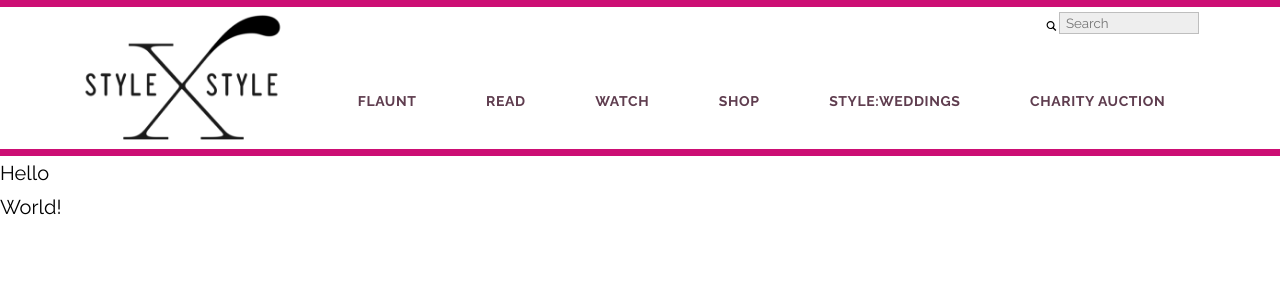
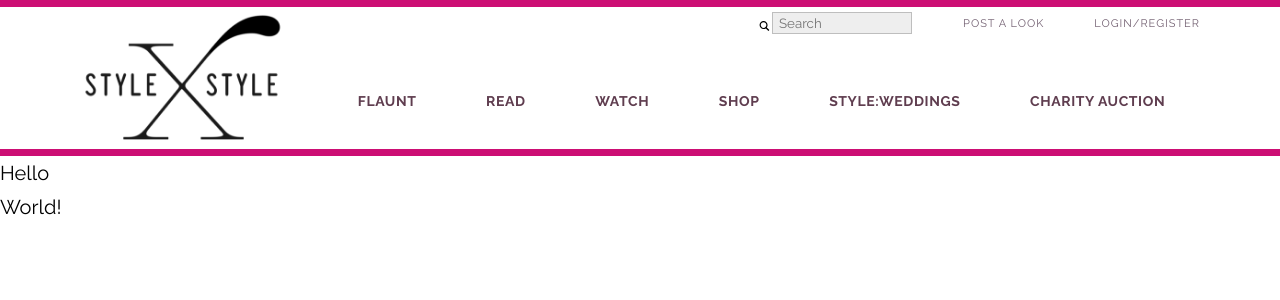
Before and after one commit to roysatadru/styleXstyle, a React (Create React App) app: page / in a window 1280 px wide. Shown: the top 300 px of the page. Built offline with nearby package versions, Linux system fonts and the light colour scheme.

Commit message:
Header <BtnLink /> created and designed

```diff
--- a/src/components/Header/Header.js
+++ b/src/components/Header/Header.js
@@ -3,6 +3,7 @@ import React from 'react';
 import Logo from '../UI/Logo';
 import HorizontalBar from '../UI/HorizontalBar';
 import Search from '../UI/Search';
+import BtnLink from '../UI/BtnLink';
 import NavLinksList from '../NavLinksList/NavLinksList';
 
 import classes from './Header.module.scss';
@@ -18,6 +19,8 @@ const header = () => (
       </div>
       <div className={classes.HeaderSearchContainer}>
         <Search />
+        <BtnLink size='small'>Post a look</BtnLink>
+        <BtnLink size='small'>Login/Register</BtnLink>
       </div>
       <div className={classes.HeaderLinkList}>
         <NavLinksList />
--- a/src/components/Header/Header.module.scss
+++ b/src/components/Header/Header.module.scss
@@ -27,6 +27,11 @@
     grid-auto-flow: column;
     justify-content: end;
     align-content: start;
+
+    align-items: end;
+
+    grid-gap: 5rem;
+    gap: 5rem;
   }
 
   &LinkList {
--- a/src/components/NavLink/NavLink.js
+++ b/src/components/NavLink/NavLink.js
@@ -1,7 +1,7 @@
 import classes from './NavLink.module.scss';
 
 const navLink = props => (
-  <a href={`/${props.children.replace(/[^a-zA-Z]/g, '')}`} className={classes.NavLink}>
+  <a href={`/${props.children.replace(/[^a-zA-Z]/g, '').toLowerCase()}`} className={classes.NavLink}>
     {props.children}
   </a>
 );
--- a/src/components/UI/BtnLink/BtnLink.module.scss
+++ b/src/components/UI/BtnLink/BtnLink.module.scss
@@ -1,3 +1,26 @@
+@import '../../../sass/variables';
+
 .BtnLink {
+  display: block;
+  text-transform: uppercase;
+  text-decoration: none;
+  color: $color-grey-pink-1;
 
+  font-size: 1.3rem;
+  letter-spacing: 1px;
+
+  transition: color 200ms ease-in;
+
+  &.small {
+    font-size: 1.1rem;
+  }
+
+  &:hover,
+  &:focus {
+    color: $color-black;
+  }
+
+  &:active {
+    color: $color-grey-light-3;
+  }
 }
--- a/src/components/UI/BtnLink/index.js
+++ b/src/components/UI/BtnLink/index.js
@@ -1,9 +1,17 @@
 import classes from './BtnLink.module.scss';
 
-const btnLink = props => (
-  <a href={`/${props.children.replace(/[^a-zA-Z]/g, '')}`} className={classes.BtnLink}>
-    {props.children}
-  </a>
-);
+const btnLink = props => {
+  const classList = [classes.BtnLink];
+
+  if (props.size === 'small') {
+    classList.push(classes.small);
+  }
+
+  return (
+    <a href={`/${props.children.replace(/[^a-zA-Z]/g, '').toLowerCase()}`} className={classList.join(' ')}>
+      {props.children}
+    </a>
+  );
+};
 
 export default btnLink;
```
Also changed, not shown: 1 other file (tests, documents, lock files or other folders).
